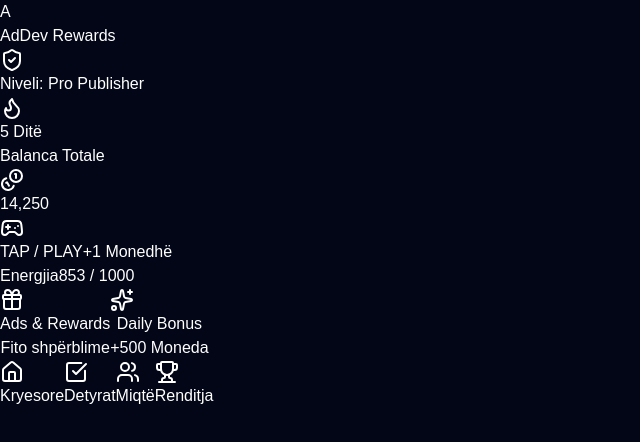
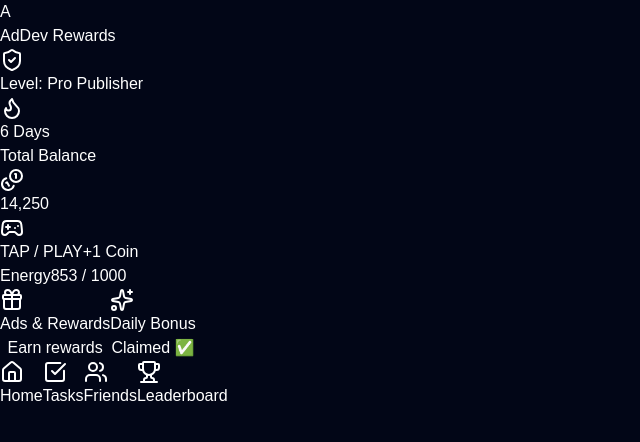
Before and after one commit to Fidaniii812/addev-miniapp, a React (Vite) app: page / in a window 1280 px wide. Shown: the top 442 px of the page, without its empty margins (0-640 px from the left). Built offline with nearby package versions, Linux system fonts and the light colour scheme.

Commit message:
Update daily streak and translate UI text to English
Updated daily streak and claimed daily state values. Translated various UI text from Albanian to English for consistency.

```diff
--- a/src/App.tsx
+++ b/src/App.tsx
@@ -13,22 +13,22 @@ import {
   ExternalLink,
   Coins
 } from 'lucide-react';
+import { supabase } from './supabaseClient';
 
 export default function App() {
   const [coins, setCoins] = useState<number>(14250);
   const [energy, setEnergy] = useState<number>(850);
   const [maxEnergy] = useState<number>(1000);
   const [activeTab, setActiveTab] = useState<string>('home');
-  const [dailyStreak, setDailyStreak] = useState<number>(5);
-  const [claimedDaily, setClaimedDaily] = useState<boolean>(false);
+  const [dailyStreak, setDailyStreak] = useState<number>(6);
+  const [claimedDaily, setClaimedDaily] = useState<boolean>(true);
   const [showOfferwallModal, setShowOfferwallModal] = useState<boolean>(false);
 
-  // Lidhja zyrtare e CPX Research me App ID-në tënde: 34909
+  // CPX Research Offerwall configured with App ID: 34909
   const cpxAppId = "34909";
-  const userId = "telegram_user_" + Math.floor(Math.random() * 1000000); // Identifikues unik për përdoruesin
+  const userId = "telegram_user_" + Math.floor(Math.random() * 1000000);
   const cpxOfferwallUrl = `https://offers.cpx-research.com/index.php?app_id=${cpxAppId}&ext_user_id=${userId}`;
 
-  // Energy regeneration simulation
   useEffect(() => {
     const timer = setInterval(() => {
       setEnergy((prev) => (prev < maxEnergy ? prev + 1 : prev));
@@ -81,28 +81,25 @@ export default function App() {
             <h1 className="text-lg font-extrabold tracking-wide text-white">AdDev Rewards</h1>
             <div className="flex items-center space-x-1 text-xs text-indigo-400 font-medium">
               <ShieldCheck className="w-3.5 h-3.5 text-emerald-400" />
-              <span>Niveli: Pro Publisher</span>
+              <span>Level: Pro Publisher</span>
             </div>
           </div>
         </div>
 
         <div className="flex items-center space-x-2 bg-slate-900/90 border border-slate-800 px-3 py-1.5 rounded-full shadow-inner">
           <Flame className="w-4 h-4 text-orange-500 animate-pulse" />
-          <span className="text-sm font-bold text-orange-400">{dailyStreak} Ditë</span>
+          <span className="text-sm font-bold text-orange-400">{dailyStreak} Days</span>
         </div>
       </header>
 
       {/* Main Content Area */}
       <main className="flex-1 overflow-y-auto px-5 py-2 z-10 pb-24">
 
-        {/* HOME / TAP TAB */}
         {activeTab === 'home' && (
           <div className="flex flex-col items-center justify-center space-y-5 pt-1">
-
-            {/* Coins Display Card */}
             <div className="text-center bg-gradient-to-b from-slate-900/90 to-slate-900/50 border border-slate-800/80 backdrop-blur-md rounded-3xl p-5 w-full shadow-xl relative overflow-hidden">
               <div className="absolute -right-6 -bottom-6 w-24 h-24 bg-yellow-500/10 rounded-full blur-xl"></div>
-              <p className="text-[11px] uppercase tracking-widest text-slate-400 font-semibold mb-1">Balanca Totale</p>
+              <p className="text-[11px] uppercase tracking-widest text-slate-400 font-semibold mb-1">Total Balance</p>
               <div className="flex items-center justify-center space-x-2">
                 <Coins className="w-7 h-7 text-yellow-400 animate-bounce" />
                 <span className="text-3xl font-black text-transparent bg-clip-text bg-gradient-to-r from-yellow-300 via-amber-400 to-yellow-500">
@@ -111,7 +108,6 @@ export default function App() {
               </div>
             </div>
 
-            {/* Tap Button / Clicker Card */}
             <div
               onClick={handleTap}
               className="relative w-52 h-52 rounded-full bg-gradient-to-br from-indigo-600 via-purple-600 to-pink-600 p-1.5 shadow-2xl shadow-indigo-500/40 cursor-pointer active:scale-95 transition-transform duration-100 flex items-center justify-center group"
@@ -120,16 +116,15 @@ export default function App() {
                 <div className="absolute inset-0 bg-gradient-to-tr from-indigo-500/10 to-transparent pointer-events-none"></div>
                 <Gamepad2 className="w-16 h-16 text-indigo-400 mb-2 group-hover:scale-110 transition-transform duration-300" />
                 <span className="text-base font-bold text-white tracking-wider">TAP / PLAY</span>
-                <span className="text-[11px] text-indigo-300 font-medium mt-0.5">+1 Monedhë</span>
+                <span className="text-[11px] text-indigo-300 font-medium mt-0.5">+1 Coin</span>
               </div>
             </div>
 
-            {/* Energy Bar */}
             <div className="w-full bg-slate-900/80 border border-slate-800 rounded-2xl p-3.5 shadow-lg">
               <div className="flex justify-between items-center text-xs font-semibold mb-2">
                 <span className="text-slate-300 flex items-center space-x-1">
                   <span className="w-2 h-2 rounded-full bg-yellow-400 animate-ping"></span>
-                  <span>Energjia</span>
+                  <span>Energy</span>
                 </span>
                 <span className="text-indigo-400 font-mono">{energy} / {maxEnergy}</span>
               </div>
@@ -141,7 +136,6 @@ export default function App() {
               </div>
             </div>
 
-            {/* Quick Actions Grid (Ads/Rewards & Daily) */}
             <div className="grid grid-cols-2 gap-3 w-full">
               <button
                 onClick={() => setShowOfferwallModal(true)}
@@ -152,7 +146,7 @@ export default function App() {
                 </div>
                 <div>
                   <h4 className="text-xs font-bold text-white">Ads & Rewards</h4>
-                  <p className="text-[10px] text-purple-300/80">Fito shpërblime</p>
+                  <p className="text-[10px] text-purple-300/80">Earn rewards</p>
                 </div>
               </button>
 
@@ -166,110 +160,88 @@ export default function App() {
                 </div>
                 <div>
                   <h4 className="text-xs font-bold text-white">Daily Bonus</h4>
-                  <p className="text-[10px] text-amber-300/80">{claimedDaily ? 'Marrë ✅' : '+500 Moneda'}</p>
+                  <p className="text-[10px] text-amber-300/80">{claimedDaily ? 'Claimed ✅' : '+500 Coins'}</p>
                 </div>
               </button>
             </div>
-
           </div>
         )}
 
-        {/* TASKS TAB */}
         {activeTab === 'tasks' && (
           <div className="space-y-3 pt-1">
-            <h2 className="text-lg font-bold text-white mb-3">Detyrat & Offerwall</h2>
-
+            <h2 className="text-lg font-bold text-white mb-3">Tasks & Offerwall</h2>
             <div className="bg-slate-900/80 border border-slate-800 rounded-2xl p-3.5 flex items-center justify-between shadow-lg">
               <div className="flex items-center space-x-3">
-                <div className="w-10 h-10 rounded-xl bg-purple-500/20 border border-purple-500/30 flex items-center justify-center text-purple-400 font-bold">
-                  📊
-                </div>
+                <div className="w-10 h-10 rounded-xl bg-purple-500/20 border border-purple-500/30 flex items-center justify-center text-purple-400 font-bold">📊</div>
                 <div>
                   <h3 className="text-xs font-bold text-white">CPX Research Offerwall</h3>
-                  <p className="text-[11px] text-slate-400">Anketa të sponsorizuara</p>
+                  <p className="text-[11px] text-slate-400">Sponsored surveys</p>
                 </div>
               </div>
               <button
                 onClick={() => setShowOfferwallModal(true)}
                 className="bg-purple-600 hover:bg-purple-500 text-white px-3.5 py-2 rounded-xl text-xs font-bold shadow-md transition-all flex items-center space-x-1"
               >
-                <span>Hape</span>
+                <span>Open</span>
                 <ExternalLink className="w-3 h-3 ml-1" />
               </button>
             </div>
 
             <div className="bg-slate-900/80 border border-slate-800 rounded-2xl p-3.5 flex items-center justify-between shadow-lg">
               <div className="flex items-center space-x-3">
-                <div className="w-10 h-10 rounded-xl bg-indigo-500/20 border border-indigo-500/30 flex items-center justify-center text-indigo-400 font-bold">
-                  📢
-                </div>
+                <div className="w-10 h-10 rounded-xl bg-indigo-500/20 border border-indigo-500/30 flex items-center justify-center text-indigo-400 font-bold">📢</div>
                 <div>
-                  <h3 className="text-xs font-bold text-white">Kanal Telegram</h3>
-                  <p className="text-[11px] text-slate-400">+250 Moneda</p>
+                  <h3 className="text-xs font-bold text-white">Telegram Channel</h3>
+                  <p className="text-[11px] text-slate-400">+250 Coins</p>
                 </div>
               </div>
               <button
-                onClick={() => alert('Detyra u konfirmua!')}
-                className="bg-slate-800 hover:bg-slate-700 text-indigo-400 border border-indigo-500/30 px-3.5 py-2 rounded-xl text-xs font-bold transition-all"
+                onClick={() => alert('Channel claimed successfully!')}
+                className="bg-indigo-600 hover:bg-indigo-500 text-white px-3.5 py-2 rounded-xl text-xs font-bold shadow-md transition-all"
               >
-                Klaim
+                Claim
               </button>
             </div>
           </div>
         )}
 
-        {/* FRIENDS / INVITE & SHARE TAB */}
         {activeTab === 'friends' && (
           <div className="space-y-4 pt-1 text-center">
             <div className="bg-gradient-to-b from-slate-900 to-slate-900/60 border border-slate-800 rounded-3xl p-5 shadow-xl">
               <div className="w-14 h-14 rounded-2xl bg-indigo-500/20 border border-indigo-500/30 flex items-center justify-center text-indigo-400 mx-auto mb-3">
                 <Users className="w-7 h-7" />
               </div>
-              <h2 className="text-lg font-bold text-white mb-1.5">Fto & Shpërndaj Miqtë</h2>
-              <p className="text-xs text-slate-400 mb-5">Për çdo mik që fton përmes linkut tënd, fiton 1,000 moneda direkt!</p>
-
+              <h2 className="text-lg font-bold text-white mb-1.5">Invite Friends</h2>
+              <p className="text-xs text-slate-400 mb-5">Earn 1,000 coins for every friend you invite!</p>
               <button
                 onClick={() => {
-                  if (navigator.share) {
-                    navigator.share({ title: 'AdDev Rewards', url: window.location.href });
-                  } else {
-                    navigator.clipboard.writeText(window.location.href);
-                    alert('Linku u kopjua në clipboard!');
-                  }
+                  navigator.clipboard.writeText(window.location.href);
+                  alert('Invite link copied to clipboard!');
                 }}
-                className="w-full bg-gradient-to-r from-indigo-600 to-purple-600 hover:from-indigo-500 hover:to-purple-500 text-white font-bold py-3 rounded-2xl shadow-lg transition-all flex items-center justify-center space-x-2 text-xs"
+                className="w-full bg-gradient-to-r from-indigo-600 to-purple-600 text-white font-bold py-3 rounded-2xl shadow-lg text-xs flex items-center justify-center space-x-2"
               >
                 <Share2 className="w-4 h-4" />
-                <span>Kopjo Linkun e Ftesës / Share</span>
+                <span>Copy Invite Link</span>
               </button>
             </div>
           </div>
         )}
 
-        {/* RANKING TAB */}
         {activeTab === 'ranking' && (
           <div className="space-y-2.5 pt-1">
-            <h2 className="text-lg font-bold text-white mb-2">Renditja Globale</h2>
-
+            <h2 className="text-lg font-bold text-white mb-2">Global Leaderboard</h2>
             {[
               { rank: 1, name: 'Fidan Beciri', coins: '145,200', badge: '👑' },
               { rank: 2, name: 'Ardit K.', coins: '98,450', badge: '🥈' },
-              { rank: 3, name: 'Blendart S.', coins: '74,100', badge: '🥉' },
             ].map((user) => (
               <div key={user.rank} className="bg-slate-900/80 border border-slate-800 rounded-2xl p-3 flex items-center justify-between shadow-md">
                 <div className="flex items-center space-x-3">
-                  <span className="w-6 h-6 rounded-lg bg-slate-800 flex items-center justify-center font-bold text-xs text-indigo-400">
-                    {user.badge}
-                  </span>
+                  <span className="w-6 h-6 rounded-lg bg-slate-800 flex items-center justify-center font-bold text-xs text-indigo-400">{user.badge}</span>
                   <div>
                     <h4 className="text-xs font-bold text-white">{user.name}</h4>
-                    <p className="text-[10px] text-slate-400">Pro Gamer</p>
                   </div>
                 </div>
-                <div className="text-right">
-                  <span className="text-xs font-extrabold text-yellow-400">{user.coins}</span>
-                  <p className="text-[9px] text-slate-500">Coins</p>
-                </div>
+                <span className="text-xs font-extrabold text-yellow-400">{user.coins}</span>
               </div>
             ))}
           </div>
@@ -277,7 +249,6 @@ export default function App() {
 
       </main>
 
-      {/* Offerwall Modal View */}
       {showOfferwallModal && (
         <div className="absolute inset-0 bg-slate-950/95 backdrop-blur-md z-50 flex flex-col p-4">
           <div className="flex justify-between items-center mb-3">
@@ -287,26 +258,20 @@ export default function App() {
             </h3>
             <button
               onClick={() => setShowOfferwallModal(false)}
-              className="w-7 h-7 rounded-full bg-slate-800 flex items-center justify-center text-slate-300 hover:bg-slate-700 text-xs"
+              className="w-7 h-7 rounded-full bg-slate-800 flex items-center justify-center text-slate-300 text-xs"
             >
               ✕
             </button>
           </div>
           <div className="flex-1 bg-slate-900 border border-slate-800 rounded-3xl p-4 flex flex-col items-center justify-center text-center">
-            <div className="w-14 h-14 rounded-full bg-purple-500/25 text-purple-400 flex items-center justify-center mb-3 text-xl">
-              📊
-            </div>
-            <h4 className="text-sm font-bold text-white mb-1.5">Paneli i Anketave</h4>
-            <p className="text-xs text-slate-400 mb-5 max-w-xs">
-              Klikoni butonin më poshtë për të hapur anketat tuaja të monetizimit:
-            </p>
+            <h4 className="text-sm font-bold text-white mb-1.5">Survey Wall Panel</h4>
             <a
               href={cpxOfferwallUrl}
               target="_blank"
               rel="noreferrer"
-              className="bg-purple-600 hover:bg-purple-500 text-white font-bold py-3 px-5 rounded-2xl shadow-lg text-xs flex items-center space-x-2"
+              className="bg-purple-600 hover:bg-purple-500 text-white font-bold py-3 px-5 rounded-2xl shadow-lg text-xs flex items-center space-x-2 mt-3"
             >
-              <span>Hap Offerwall në dritare të re</span>
+              <span>Open Offerwall</span>
               <ExternalLink className="w-3.5 h-3.5 ml-1" />
             </a>
           </div>
@@ -316,10 +281,10 @@ export default function App() {
       {/* Bottom Navigation Bar */}
       <nav className="absolute bottom-0 left-0 right-0 bg-slate-900/95 border-t border-slate-800/80 backdrop-blur-lg px-2 py-1.5 z-20 flex justify-around items-center shrink-0">
         {[
-          { id: 'home', label: 'Kryesore', icon: Home },
-          { id: 'tasks', label: 'Detyrat', icon: CheckSquare },
-          { id: 'friends', label: 'Miqtë', icon: Users },
-          { id: 'ranking', label: 'Renditja', icon: Trophy },
+          { id: 'home', label: 'Home', icon: Home },
+          { id: 'tasks', label: 'Tasks', icon: CheckSquare },
+          { id: 'friends', label: 'Friends', icon: Users },
+          { id: 'ranking', label: 'Leaderboard', icon: Trophy },
         ].map((tab) => {
           const Icon = tab.icon;
           const isActive = activeTab === tab.id;
```
